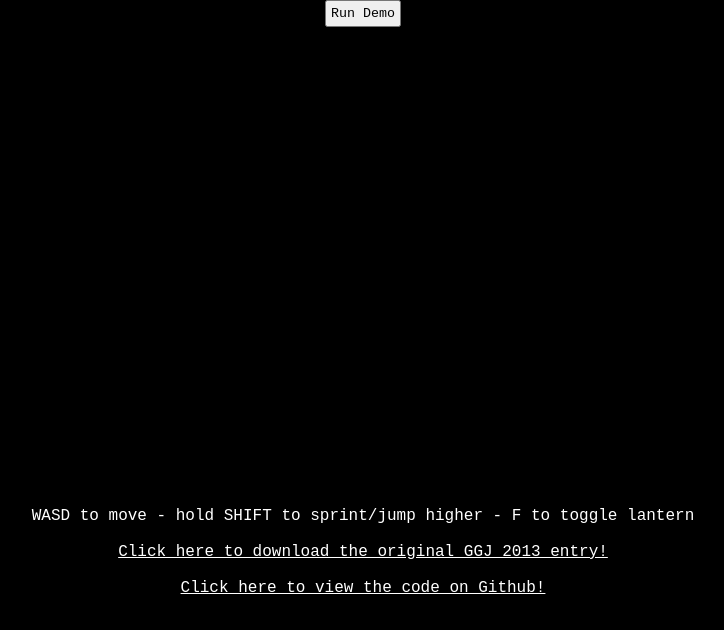
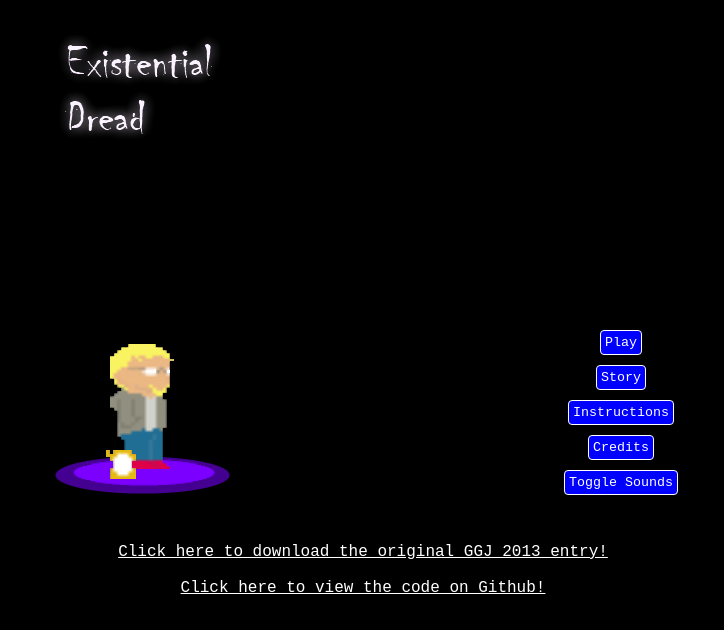
Before and after one commit to johtull/existential-dread, a plain HTML site: page index.html in a window 1280 px wide. Shown: the whole page, without its empty margins (277-1001 px from the left). Drawn offline with Linux system fonts and the light colour scheme.

Commit message:
Level 3; Title screens; HP

```diff
--- a/css/main.css
+++ b/css/main.css
@@ -10,16 +10,40 @@ html {
 body {
 	text-align: center;
 }
+.container {
+	display: inline-block;
+	position: relative;
+	margin: 20px auto;
+}
 canvas {
 	display: block;
-	/*position: absolute;*/
-	margin: auto;
 	top: 0;
 	bottom: 0;
 	right: 0;
 	left: 0;
 }
+#title {
+	position: absolute;
+	bottom: 0;
+	right: 0;
+}
+#back,
+#gameover {
+	position: absolute;
+	bottom: 0;
+	left: 64px;
+}
 button {
+	margin: 5px;
 	padding: 4px;
-	color: black;
+	color: white;
+	background-color: blue;
+	border: 1px solid white;
+	border-radius: 4px;
 }
+ul {
+	list-style: none;
+}
+.hidden {
+	display: none;
+}
--- a/index.html
+++ b/index.html
@@ -5,14 +5,32 @@
 	<link rel='stylesheet' href='css/main.css'>
 </head>
 <body>
-	<button id="run-btn" onclick="initGame()">Run Demo</button>
-	<br>
-	<canvas id="canvas" width="640" height="480"></canvas>
-	<p>WASD to move - hold SHIFT to sprint/jump higher - F to toggle lantern
+	<div class='container'>
+
+		<canvas id="canvas" width="640" height="480"></canvas>
+
+		<div id='title' class='hidden'>
+			<ul>
+				<li><button onclick='resetGame();'>Play</button></li>
+				<li><button onclick='renderTitle(3);'>Story</button></li>
+				<li><button onclick='renderTitle(2);'>Instructions</button></li>
+				<li><button onclick='renderTitle(4);'>Credits</button></li>
+				<li><button onclick='toggleSounds();'>Toggle Sounds</button></li>
+			</ul>
+		</div>
+		<div id='back' class='hidden'>
+			<button onclick='renderTitle(1);'>Back</button>
+		</div>
+		<div id='gameover' class='hidden'>
+			<button onclick='renderMainTitle();'>Back</button>
+		</div>
+	</div>
+
 	<br>
 	<p id="player"></p>
 	<p id="map"></p>
 	<br>
+
 	<a href='ed/Existential%20Dread%20v1.2%20-%20GGJ%202013.jar' target='_blank'>Click here to download the original GGJ 2013 entry!</a>
 	<br><br>
 	<a href='https://github.com/johtull/existential-dread' target='_blank'>Click here to view the code on Github!</a>
--- a/js/Game.js
+++ b/js/Game.js
@@ -36,15 +36,7 @@ function init() {
 					player.lanternOn = !player.lanternOn;
 				}
 				break;
-			case 77:
-				//soundEnabled = !soundEnabled;
-				break;
-			case 219: // [
-				player.pt ++;
-				break;
-			case 221: // ]
-				break;
-			case 75: // K
+			case 81: // Q
 				isGameOver = true;
 				break;
 			case 80: // P - pause
@@ -89,11 +81,7 @@ function init() {
 				break;
 		}
 	}, false);
-}
 
-function initGame() {
-
-	document.getElementById("run-btn").remove();
 
 	isGameOver = false;
 	isPaused = false;
@@ -112,12 +100,43 @@ function initGame() {
 
 	isLoadNextMap = true;
 
+	renderTitle(0);
+	setTimeout(function(){ playSound('hurrrr'); }, 1000);
+
+	setTimeout(function() {
+		renderMainTitle();
+	}, 4000);
+}
+function resetGame() {
+	isGameOver = false;
+
+	document.getElementById('title').className = 'hidden';
+	document.getElementById('back').className = 'hidden';
+	document.getElementById('gameover').className = 'hidden';
+
+	wasd = [false, false, false, false];
+	player.health = player.statMax;
+	player.stamina = player.statMax;
+	player.vertSpeed = 0;
+	player.isJumping = false;
+	player.inDarkness = false;
+	player.imgTick = 0;
+	player.img = 2;
+	player.isLeft = true;
+	player.lanternParts = 0;
+	player.batteryCharge = 250;
+
+	map.nextMap = 'maps/map1.txt';
+	isLoadNextMap = true;
+
 	main();
 }
 function main() {
 	if(isGameOver) {
-		//renderGameOver();
-		alert("The game is over.");
+		renderTitle(5);
+		stopMusic();
+		document.getElementById('back').className = 'hidden';
+		document.getElementById('gameover').className = '';
 	}else if(isLoadNextMap) {
 		stopMusic()
 
@@ -157,9 +176,12 @@ function main() {
 		}
 
 		if(map.condType === 'countdown') {
-			if(Number(map.cond) < 0) {
-				isPaused = true;
-				alert("GAME OVER");
+			if(Number(map.cond) - map.passedMS < 0) {
+				renderTitle(6);
+				stopMusic();
+				document.getElementById('back').className = 'hidden';
+				document.getElementById('gameover').className = '';
+				return;
 			}
 		}
 
@@ -309,6 +331,10 @@ function updatePlayer() {
 	}else if(player.batteryCharge > player.statMax) {
 		player.batteryCharge = player.statMax;
 	}
+
+	if(player.health <= 0) {
+		isGameOver = true;
+	}
 }
 
 function collision() {
@@ -437,6 +463,9 @@ function collision() {
 		   (player.y < e.y2 && e.dir === 2) ||
 		   (player.x < e.x2 && e.dir === 3)) {
 			   player.inDarkness = true;
+			   if(!player.lanternOn) {
+				   player.health -= e.damage;
+			   }
 		   }
 	});
 }
@@ -637,3 +666,31 @@ function renderLevelFade() {
 	/// loop using rAF
 	requestAnimationFrame(renderLevelFade);
 }
+function renderTitle(img) {
+	ctx.drawImage(title_imgs[img], 0, 0, 640, 480);
+	if(img === 1) {
+		document.getElementById('title').className = '';
+		document.getElementById('back').className = 'hidden';
+		document.getElementById('gameover').className = 'hidden';
+	}else if(img > 1) {
+		document.getElementById('title').className = 'hidden';
+		document.getElementById('back').className = '';
+	}
+}
+function renderMainTitle() {
+	renderTitle(1);
+	if(isSoundEnabled) {
+		loopMusic('audio/music/existential_dread_0.wav');
+	}
+	document.getElementById('title').className = '';
+	document.getElementById('back').className = 'hidden';
+	document.getElementById('gameover').className = 'hidden';
+}
+function toggleSounds() {
+	isSoundEnabled = !isSoundEnabled;
+	if(isSoundEnabled) {
+		startMusic();
+	}else {
+		stopMusic();
+	}
+}
--- a/js/Objects.js
+++ b/js/Objects.js
@@ -5,7 +5,7 @@ var ctx = {};
 
 var isGameOver = false;
 var isPaused = false;
-var isSoundEnabled = false;
+var isSoundEnabled = true;
 var isLoadNextMap = false;
 
 var tick = new Date();
@@ -67,6 +67,14 @@ tile_imgs.push(loadImage('img/tiles/TRAMPOLINE_HALF.png', 32, 32));
 tile_imgs.push(loadImage('img/tiles/oomlie.png', 32, 32));
 tile_imgs.push(loadImage('img/tiles/ThomasMural.png', 32, 32));
 
+var title_imgs = [];
+title_imgs.push(loadImage('img/titles/HurrrrDeerStudios.png', 640, 480));
+title_imgs.push(loadImage('img/titles/title.png', 640, 480));
+title_imgs.push(loadImage('img/titles/instructions.png', 640, 480));
+title_imgs.push(loadImage('img/titles/story.png', 640, 480));
+title_imgs.push(loadImage('img/titles/credits.png', 640, 480));
+title_imgs.push(loadImage('img/titles/game_over.png', 640, 480));
+title_imgs.push(loadImage('img/titles/victory.png', 640, 480));
 
 var tile = {
 	x: 0,
@@ -93,9 +101,9 @@ var map = {
 	img: 0,
 	tickMS: 100,
 	passedMS: 0,
-	alpha: 0,
+	alpha: 1,
 	fadeImg: '',
-	nextMap: 'maps/map3.txt',
+	nextMap: 'maps/map1.txt',
 	condType: '',
 	cond: '',
 	tiles: [],
@@ -179,9 +187,14 @@ function stopMusic() {
 	music.pause();
 	music.currentTime = 0;
 }
+function startMusic() {
+	music.play();
+	music.currentTime = 0;
+}
 
 // sfx
 var gong = new Audio('audio/sfx/clank.wav');
+var hurrrr = new Audio('audio/sfx/hurrrr.wav');
 
 // music
 var music = new Audio();
```
Also changed, not shown: img/city.png (deleted), img/player/player.png (deleted), img/titles/HurrrrDeerStudios.png (added), img/titles/credits.png (added), img/titles/game_over.png (added), img/titles/instructions.png (added), img/titles/story.png (added), img/titles/title.png (added), img/titles/victory.png (added), maps/map3.txt, 2 other files.
